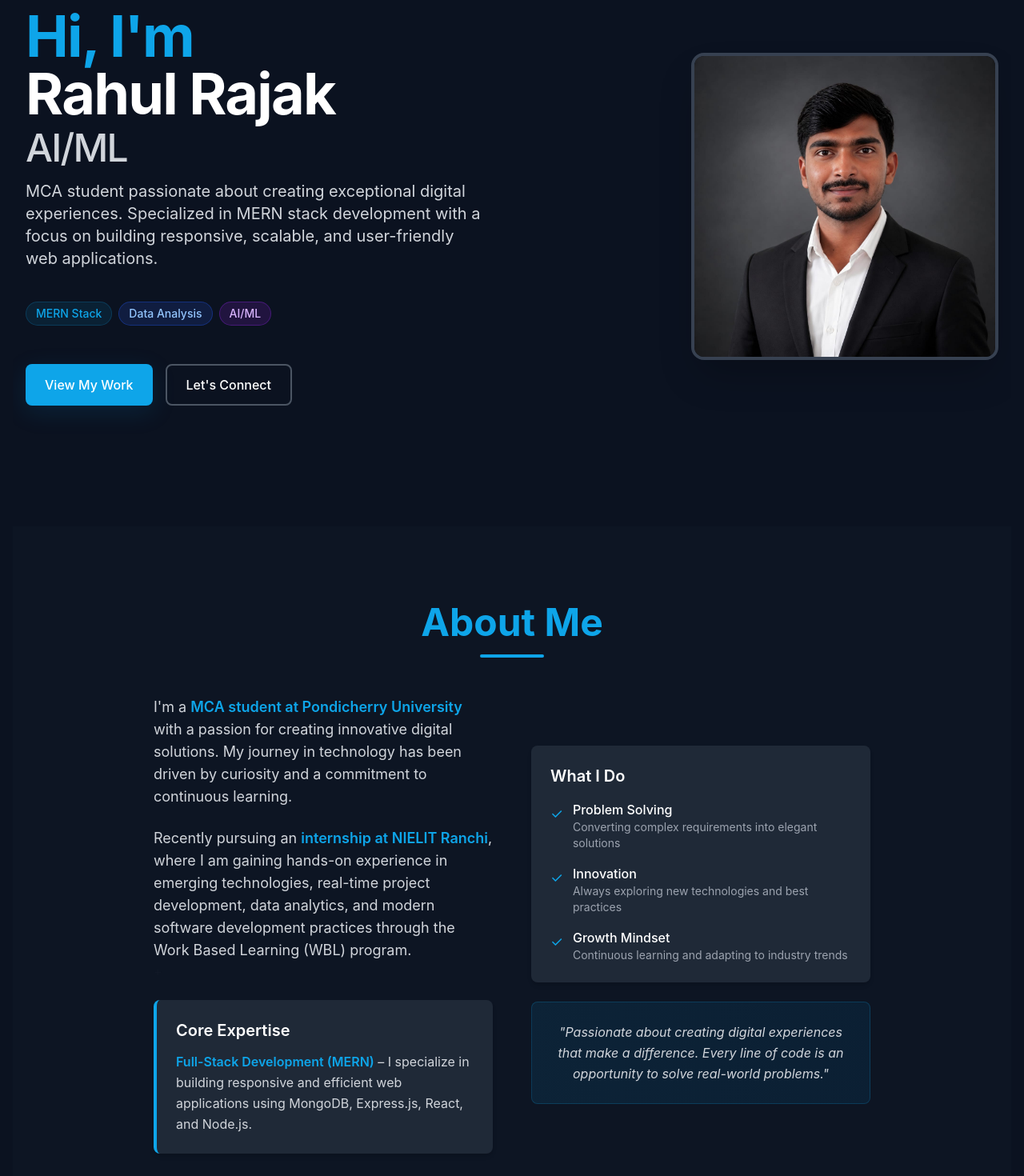
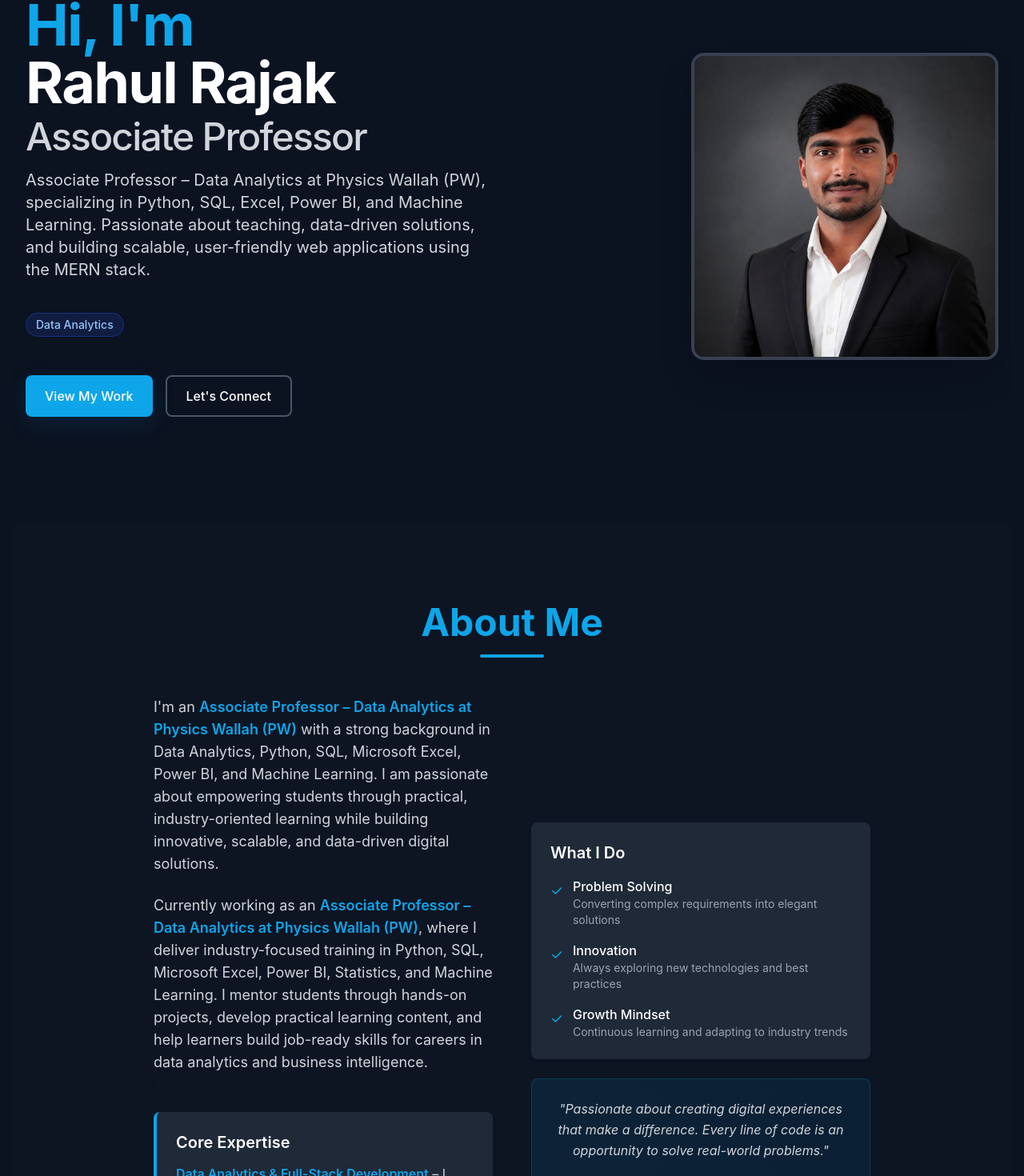
Before and after one commit to rahulrajak05/Rajak-Portfolio, a React (Vite) app: page / in a window 1280 px wide. Shown: the part 195-1665 px from the top of the page at 80% size. Built offline with nearby package versions, Linux system fonts and the light colour scheme.

Commit message:
add few changes
add few changes

```diff
--- a/src/components/About.tsx
+++ b/src/components/About.tsx
@@ -53,14 +53,14 @@ export default function About() {
                 variants={itemVariants}
                 className="text-base sm:text-lg text-gray-700 dark:text-gray-300 leading-relaxed"
               >
-                I'm a <span className="font-semibold text-primary">MCA student at Pondicherry University</span> with a passion for creating innovative digital solutions. My journey in technology has been driven by curiosity and a commitment to continuous learning.
+               I'm an <span className="font-semibold text-primary">Associate Professor – Data Analytics at Physics Wallah (PW)</span> with a strong background in Data Analytics, Python, SQL, Microsoft Excel, Power BI, and Machine Learning. I am passionate about empowering students through practical, industry-oriented learning while building innovative, scalable, and data-driven digital solutions.
               </motion.p>
 
               <motion.p
                 variants={itemVariants}
                 className="text-base sm:text-lg text-gray-700 dark:text-gray-300 leading-relaxed"
               >
-                Recently pursuing an <span className="font-semibold text-primary">internship at NIELIT Ranchi</span>, where I am gaining hands-on experience in emerging technologies, real-time project development, data analytics, and modern software development practices through the Work Based Learning (WBL) program.
+                Currently working as an <span className="font-semibold text-primary">Associate Professor – Data Analytics at Physics Wallah (PW)</span>, where I deliver industry-focused training in Python, SQL, Microsoft Excel, Power BI, Statistics, and Machine Learning. I mentor students through hands-on projects, develop practical learning content, and help learners build job-ready skills for careers in data analytics and business intelligence.
               </motion.p>
 +
               <motion.div
@@ -69,9 +69,9 @@ export default function About() {
                 className="bg-white dark:bg-gray-800 p-6 rounded-lg shadow-md border-l-4 border-primary"
               >
                 <h3 className="text-xl font-semibold text-gray-900 dark:text-white mb-3">Core Expertise</h3>
-                <p className="text-gray-700 dark:text-gray-300 leading-relaxed">
-                  <span className="font-semibold text-primary">Full-Stack Development (MERN)</span> – I specialize in building responsive and efficient web applications using MongoDB, Express.js, React, and Node.js.
-                </p>
+               <p className="text-gray-700 dark:text-gray-300 leading-relaxed">
+  <span className="font-semibold text-primary">Data Analytics & Full-Stack Development</span> – I specialize in data analysis using Python, SQL, Excel, Power BI, and Machine Learning, while also developing responsive, scalable web applications with the MERN Stack (MongoDB, Express.js, React, and Node.js).
+</p>
               </motion.div>
             </motion.div>
 
--- a/src/components/Experience.tsx
+++ b/src/components/Experience.tsx
@@ -30,10 +30,29 @@ type ExperienceItem = {
 }
 
 const experience: ExperienceItem[] = [
+
   {
+  role: 'Associate Professor – Data Analytics',
+  company: 'Physics Wallah (PW)',
+  period: 'July 2026 — Present',
+  location: 'India',
+  type: 'full-time',
+  details: [
+    'Deliver lectures on Data Analytics, Microsoft Excel, SQL, Python, Power BI, and Statistics.',
+    'Develop industry-oriented curriculum, assignments, and practical learning materials.',
+    'Mentor students through real-world data analytics projects and case studies.',
+    'Conduct live classes, doubt-solving sessions, and technical assessments.',
+    'Train students in data visualization, business intelligence, and machine learning fundamentals.',
+    'Prepare students for internships, placements, and technical interviews using industry best practices.'
+  ],
+
+  technologies: ['Python','SQL', 'Microsoft Excel', 'Power BI', 'Statistics', 'Pandas','NumPy','Matplotlib','Power Bi'
+  ]
+},
+{
     role: 'Software Technology Intern',
     company: 'National Institute of Electronics and Information Technology, Ranchi',
-    period: 'March 2026 — Present',
+    period: 'March 2026 — July',
     location: 'Ranchi, India (On-site)',
     type: 'internship',
     details: [
@@ -49,12 +68,14 @@ technologies: [
   'Python','JavaScript','React.js','Node.js','MongoDB','SQL','Data Analytics','Web Development','Machine Learning','AI'
 ]
   },
+
+
    {
-    role: 'Data Engineer Intern',
+    role: 'Data Analytics Intern',
     company: 'Puducherry Tourism Development Corporation Ltd.',
     period: 'Feb 2026 - March 2026',
     location: 'Puducherry, India (On-site)',
-    type: 'internship',
+   type: 'internship',
     details: [
       'Working on data engineering projects for tourism development initiatives',
       'Managing and processing large datasets to support decision-making processes',
@@ -64,27 +85,13 @@ technologies: [
     ],
     technologies: ['Python', 'SQL', 'Data Analytics', 'Database Management', 'Data Visualization']
   },
+
   {
-    role: 'Software Web Development Project',
-    company: 'Contractum Integral Solution Private Limited',
-    period: 'Jan 2026 — Present',
-    location: 'Kota, Rajasthan, India (Hybrid)',
-    type: 'part-time',
-    details: [
-      'Developing comprehensive web applications for client projects',
-      'Building responsive and user-friendly interfaces using modern web technologies',
-      'Collaborating with team members in a hybrid work environment',
-      'Implementing best practices in software development and code quality',
-      'Working on end-to-end project delivery from requirements to deployment'
-    ],
-    technologies: ['JavaScript', 'React.js', 'Node.js', 'HTML5', 'Tailwind CSS', 'Git', 'MongoDB']
-  },
-  {
-    role: 'Data Engineer Intern',
+    role: 'Data Engineer',
     company: 'MSME TECHNOLOGY CENTRE, PUDUCHERRY',
     period: 'Sep 2025 — Dec 2025',
     location: 'Puducherry, India (On-site)',
-    type: 'internship',
+     type: 'part-time',
     details: [
       'Worked on data engineering projects supporting MSME technology initiatives',
       'Developed data pipelines for collecting, processing, and analyzing industrial data',
--- a/src/components/Hero.tsx
+++ b/src/components/Hero.tsx
@@ -4,9 +4,9 @@ import { motion } from 'framer-motion';
 
 export default function Hero() {
   const roles = [
-    'Mern-Stack Developer',
-    'Data Analysis',
-    'AI/ML'
+    'Associate Professor',
+    'Data Analytics',
+
   ];
   const [roleIndex, setRoleIndex] = useState(0);
 
@@ -68,7 +68,7 @@ export default function Hero() {
               transition={{ delay: 0.6, duration: 0.6 }}
               className="text-base sm:text-lg lg:text-xl text-gray-600 dark:text-gray-300 leading-relaxed max-w-2xl"
             >
-              MCA student passionate about creating exceptional digital experiences. Specialized in MERN stack development with a focus on building responsive, scalable, and user-friendly web applications.
+             Associate Professor – Data Analytics at Physics Wallah (PW), specializing in Python, SQL, Excel, Power BI, and Machine Learning. Passionate about teaching, data-driven solutions, and building scalable, user-friendly web applications using the MERN stack.
             </motion.p>
           </div>
           {/* Profile badges */}
@@ -78,27 +78,27 @@ export default function Hero() {
             transition={{ delay: 0.8, duration: 0.6 }}
             className="flex flex-wrap gap-2 pt-2"
           >
-            <motion.span
+            {/* <motion.span
               whileHover={{ scale: 1.1, rotate: 2 }}
               transition={{ type: "spring", stiffness: 300 }}
               className="inline-block px-3 py-1 rounded-full bg-primary/10 text-primary border border-primary/20 text-sm font-medium cursor-pointer"
             >
               MERN Stack
-            </motion.span>
+            </motion.span> */}
             <motion.span
               whileHover={{ scale: 1.1, rotate: -2 }}
               transition={{ type: "spring", stiffness: 300 }}
               className="inline-block px-3 py-1 rounded-full bg-blue-100/60 dark:bg-blue-900/30 text-blue-700 dark:text-blue-300 border border-blue-200/60 dark:border-blue-700/40 text-sm font-medium cursor-pointer"
             >
-              Data Analysis
+             Data Analytics
             </motion.span>
-            <motion.span
+            {/* <motion.span
               whileHover={{ scale: 1.1, rotate: 2 }}
               transition={{ type: "spring", stiffness: 300 }}
               className="inline-block px-3 py-1 rounded-full bg-purple-100/60 dark:bg-purple-900/30 text-purple-700 dark:text-purple-300 border border-purple-200/60 dark:border-purple-700/40 text-sm font-medium cursor-pointer"
             >
               AI/ML
-            </motion.span>
+            </motion.span> */}
           </motion.div>
 
           <motion.div
```
